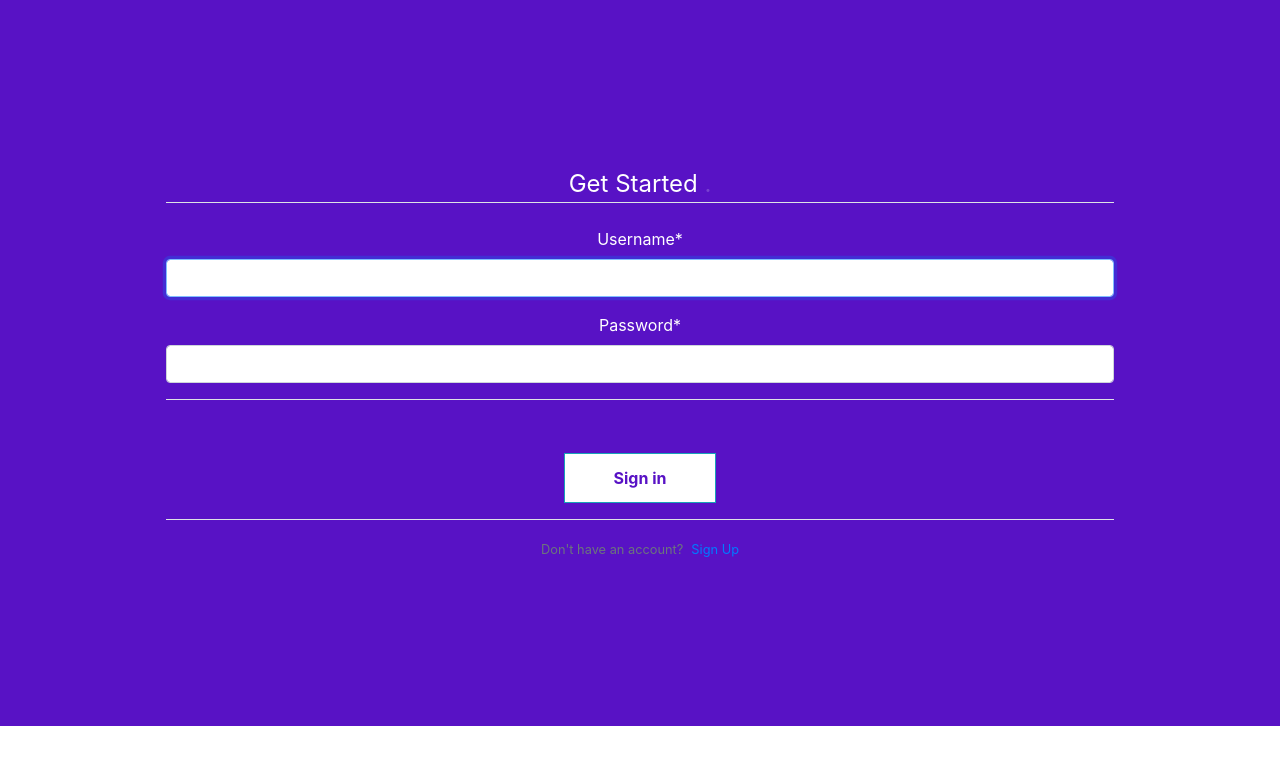
After one commit to TijanAyo/Sugpress, a Django app: page /login/ in a window 1280 px wide. The commit adds this page. Shown: the top 765 px of the page. Run offline with Django 3.2, Linux system fonts and the light colour scheme; some libraries are stand-ins or nearby versions.

Commit message:
'Updated'

```diff
--- a/schoolblog/settings.py
+++ b/schoolblog/settings.py
@@ -125,3 +125,4 @@ STATIC_URL = '/static/'
 STATIC_ROOT = os.path.join(BASE_DIR, 'static')
 
 CRISPY_TEMPLATE_PACK = 'bootstrap4'
+LOGIN_REDIRECT_URL = 'press'
--- a/schoolblog/urls.py
+++ b/schoolblog/urls.py
@@ -16,10 +16,13 @@ Including another URLconf
 from django.contrib import admin
 from django.urls import path, include
 from user import views as user_view
+from django.contrib.auth import views as auth_views
 
 
 urlpatterns = [
     path('admin/', admin.site.urls),
     path('', include('sug.urls')),
-    path('register/', user_view.register, name='register')
+    path('register/', user_view.register, name='register'),
+    path('login/', auth_views.LoginView.as_view(template_name='login.html'), name='login'),
+    path('logout/', auth_views.LogoutView.as_view(template_name='logout.html'),name='logout')
 ]
--- a/sug/static/main.css
+++ b/sug/static/main.css
@@ -25,7 +25,7 @@
 .home-main button:hover{
     transition: 1s ease;
     color:#5812c5;
-    width: 19%;
+    width: 24%;
 }
 .content1-left{
     padding:9%;
--- a/sug/templates/index.html
+++ b/sug/templates/index.html
@@ -5,7 +5,7 @@
 {% block body %}
     <div class="container-fluid home-main">
         <h2>Welcome to Sug Press <span class="blinker">.</span></h2>
-        <button type="button" class="btn btn-default">Login</button>
+        <a href="{% url 'login' %}"><button type="button" class="btn btn-default">Login</button></a>
         <a href="{% url 'register' %}"><button type="button" class="btn btn-default">Register</button></a>
     </div>
     <div class="container-fluid home-content1">
--- /dev/null
+++ b/user/templates/login.html
@@ -0,0 +1,25 @@
+{% extends 'base.html' %}
+{% load crispy_forms_tags %}
+{% block title %} Login {% endblock %}
+
+{% block body %}
+    <form method="POST">
+        {% csrf_token %}
+        <div class="container-fluid home-main">
+            {% for message in messages %}
+                {{ message }}
+            {% endfor %}
+            <fieldset class='border-bottom mb-4'>
+                <legend class="border-bottom mb-4">Get Started <span class="blinker">.</span></legend>
+                {{ form | crispy }}
+            </fieldset>
+            <div class="form-group">
+                <button class="btn btn-outline-info" type="submit">Sign in</button>
+            </div>
+            </form>
+            <div class="border-top pt-3">
+            <small class="text-muted">Don't have an account?<a  class= 'ml-2' href="{% url 'register' %}">Sign Up</a></small>
+            </div>
+        </div>
+    </form>
+{% endblock %}
--- a/user/templates/register.html
+++ b/user/templates/register.html
@@ -15,7 +15,7 @@
             </div>
             </form>
             <div class="border-top pt-3">
-            <small class="text-muted">Already have an account?<a  class= 'ml-2' href="">Login</a></small>
+            <small class="text-muted">Already have an account?<a  class= 'ml-2' href="{% url 'login' %}">Login</a></small>
             </div>
         </div>
     </form>
--- a/user/views.py
+++ b/user/views.py
@@ -1,6 +1,7 @@
 from django.shortcuts import render, redirect
 from django.contrib.auth.forms import UserCreationForm
 from .forms import RegistrationForm
+from django.contrib import messages
 
 def register(request):
     if request.method == 'POST':
@@ -8,7 +9,8 @@ def register(request):
         if form.is_valid():
             form.save()
             username = form.cleaned_data.get('username')
-            return redirect('press')
+            messages.success(request, f'Your Accout has been Created {username}')
+            return redirect('login')
     else:
         form = RegistrationForm()
     context = {'Form':form}
```
Also changed, not shown: user/templates/logout.html (added, +26 -0 lines), db.sqlite3.
